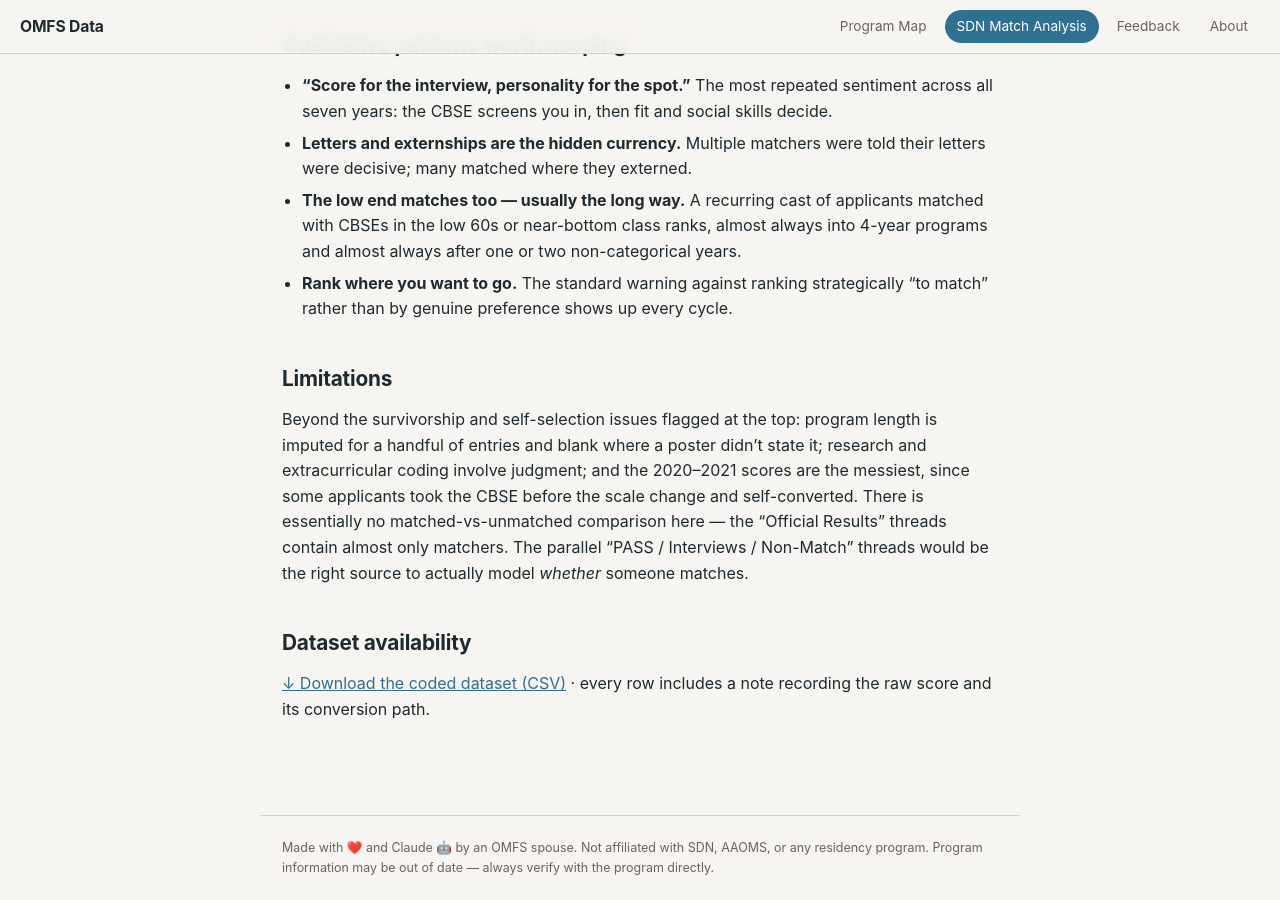
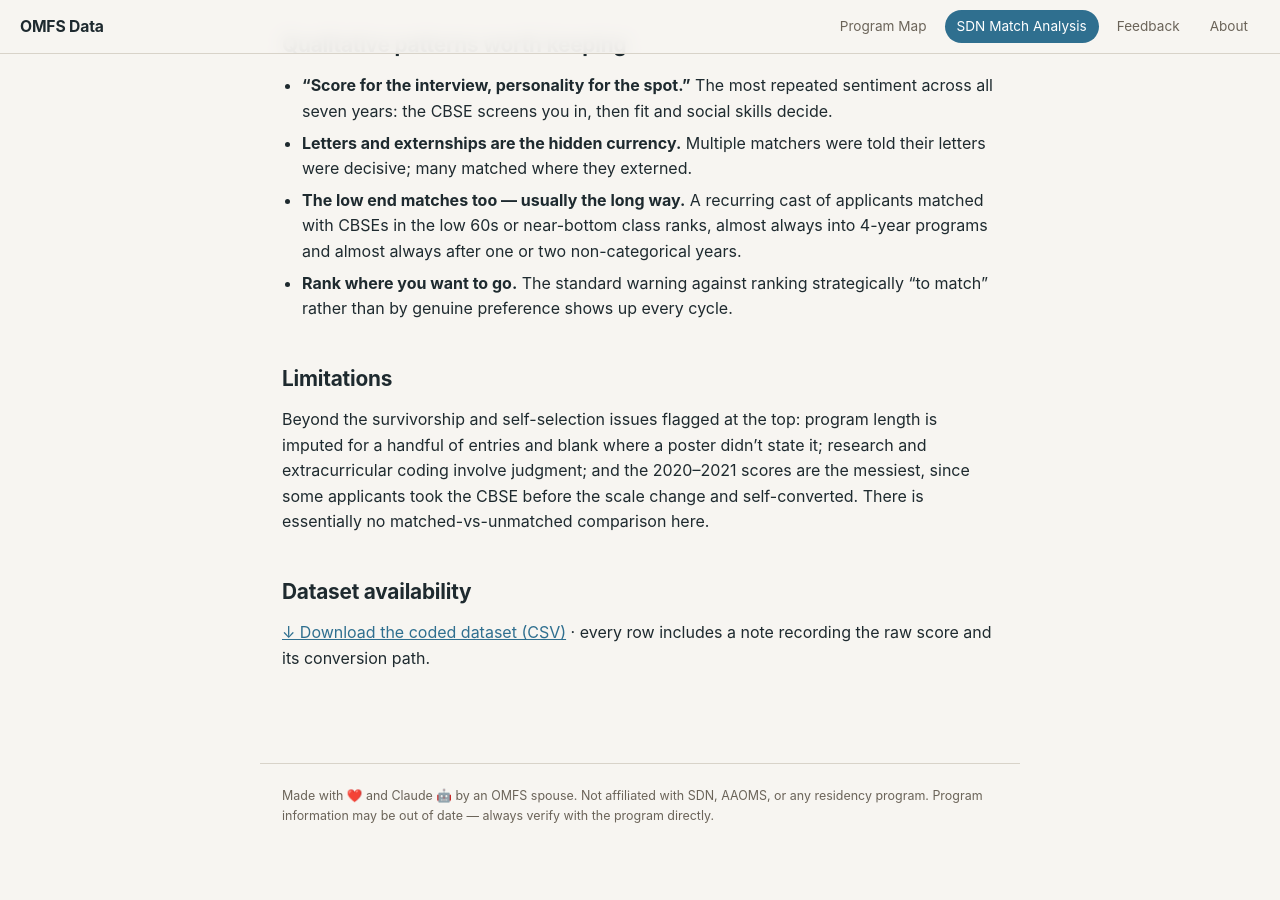
Before and after one commit to omfsdata/data, a Jekyll site: the page built from analysis.md, in a window 1280 px wide and 900 px high, scrolled down 6884 px. Built offline with Jekyll 4.4.1, drawn with Linux system fonts in a browser that asks for light colours; after the commit the page ends 7732 px from its top, so only the background shows below that.

Commit message:
Update analysis.md

```diff
--- a/analysis.md
+++ b/analysis.md
@@ -101,7 +101,7 @@ The attrition is overwhelmingly at the first step — applications to invites. O
 
 ## Limitations
 
-Beyond the survivorship and self-selection issues flagged at the top: program length is imputed for a handful of entries and blank where a poster didn't state it; research and extracurricular coding involve judgment; and the 2020–2021 scores are the messiest, since some applicants took the CBSE before the scale change and self-converted. There is essentially no matched-vs-unmatched comparison here — the "Official Results" threads contain almost only matchers. The parallel "PASS / Interviews / Non-Match" threads would be the right source to actually model *whether* someone matches.
+Beyond the survivorship and self-selection issues flagged at the top: program length is imputed for a handful of entries and blank where a poster didn't state it; research and extracurricular coding involve judgment; and the 2020–2021 scores are the messiest, since some applicants took the CBSE before the scale change and self-converted. There is essentially no matched-vs-unmatched comparison here.
 
 ## Dataset availability
 [↓ Download the coded dataset (CSV)]({{ '/assets/omfs_all.csv' | relative_url }}) · every row includes a note recording the raw score and its conversion path.
```
